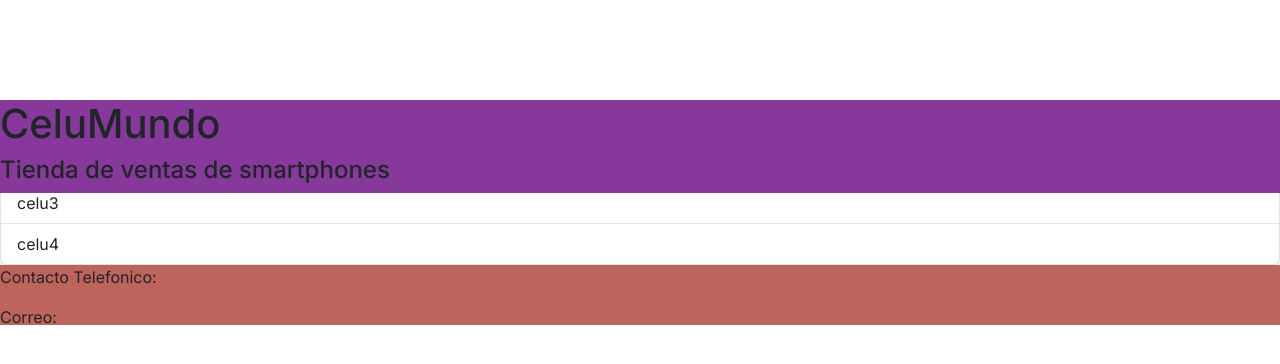
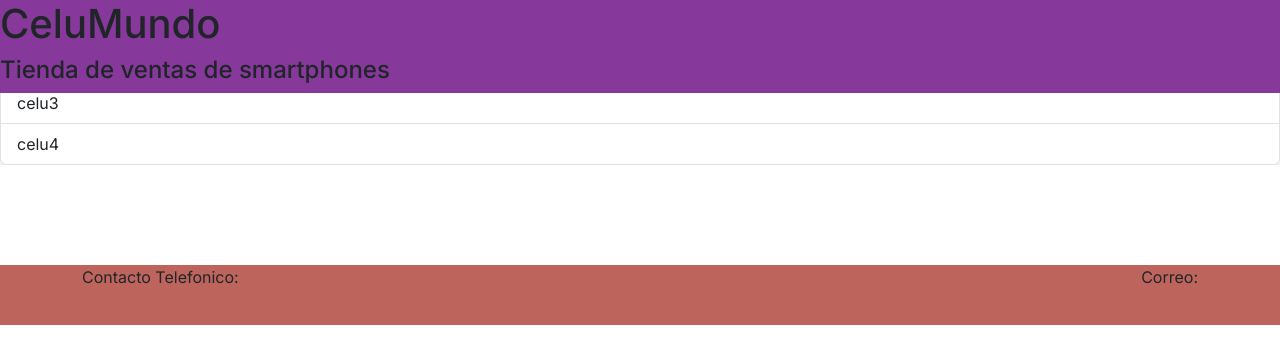
Before and after one commit to GonzaloColman/recuperatorio-Colman-Gonzalo, a Next.js app in the folder tienda_smarphone/: page / in a window 1280 px wide. Shown: the top 364 px of the page. Built offline with nearby package versions, Linux system fonts and the light colour scheme.

Commit message:
correcciones

```diff
--- a/tienda_smarphone/src/app/encabezados_PieDePagina/encabezado.tsx
+++ b/tienda_smarphone/src/app/encabezados_PieDePagina/encabezado.tsx
@@ -3,9 +3,12 @@ import React from 'react'
 
 export const Encabezado = () => {
   return (
-      <header>
+      <div >
+        <div className='titulo'>
         <h1>CeluMundo</h1>
         <h4>Tienda de ventas de smartphones</h4>
-      </header>
+      </div>
+
+      </div>
   )
 }
--- a/tienda_smarphone/src/app/encabezados_PieDePagina/pieDePagina.tsx
+++ b/tienda_smarphone/src/app/encabezados_PieDePagina/pieDePagina.tsx
@@ -5,9 +5,9 @@ import 'bootstrap/dist/css/bootstrap.min.css';
 export const PieDePagina = () => {
   return (
     <footer>
-      <div /*className="container"*/>
-        <p /*className="float-start"*/> Contacto Telefonico: </p>
-        <p /*className="float-end"*/>Correo:<a className="link-opacity-50-hover"
+      <div className="container">
+        <p className="float-start"> Contacto Telefonico: </p>
+        <p className="float-end">Correo:<a className="link-opacity-50-hover"
           href="" target="blank"></a></p>
       </div>
     </footer>
--- a/tienda_smarphone/src/app/globals.css
+++ b/tienda_smarphone/src/app/globals.css
@@ -1,4 +1,4 @@
-header {
+.titulo {
   /*encabezado*/
   background: rgb(135, 56, 155);
   width: 100%;
@@ -8,11 +8,11 @@ header {
 }
 
 .lista {
-  margin-top: 100px;
+
   background-color: rgba(243, 243, 243, 0.952);
 }
 
-footer {
+footer {  margin-top: 100px;
   /* Pie de pagina */
   bottom: 0;
   width: 100%;
--- a/tienda_smarphone/src/app/lista/listaCelulares.tsx
+++ b/tienda_smarphone/src/app/lista/listaCelulares.tsx
@@ -1,3 +1,4 @@
+"use client"
 import React from 'react'
 import 'bootstrap/dist/css/bootstrap.min.css'
 import ListGroup from 'react-bootstrap/ListGroup';
```
